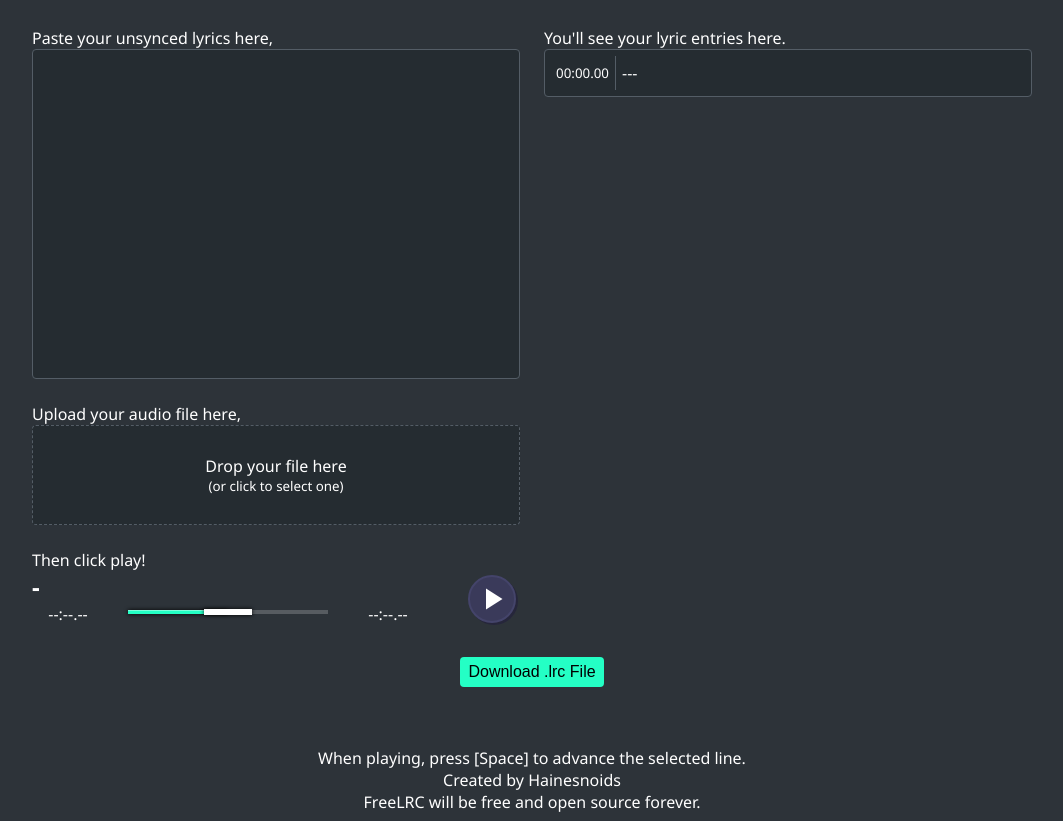
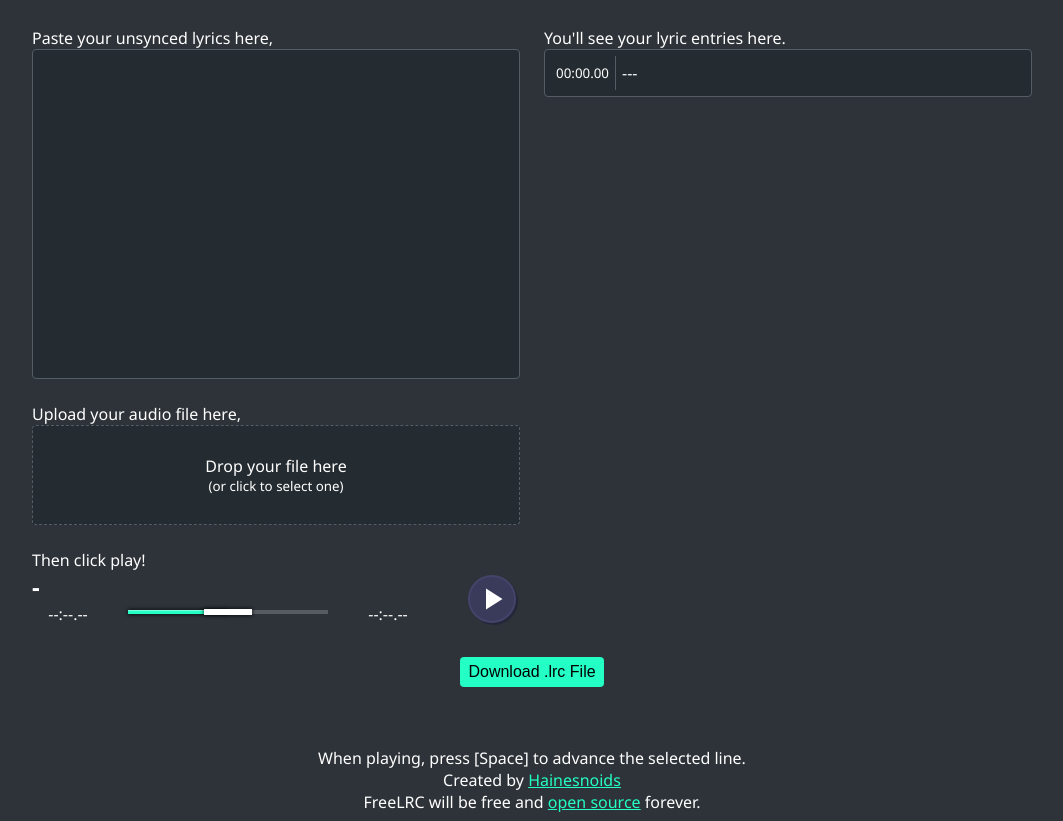
Before and after one commit to hainesnoids/freeLRC, a plain HTML site: page index.html in a window 1280 px wide. Shown: the part 163-984 px from the top of the page, without its empty margins (108-1171 px from the left). Drawn offline with nearby package versions, Linux system fonts and the light colour scheme; a script that the page names is missing.

Commit message:
hyperlinks in footer

```diff
--- a/css/root.css
+++ b/css/root.css
@@ -11,6 +11,9 @@ body {
     font-family: "Noto Sans", "Roboto", Arial, Helvetica, sans-serif;
     display: flex;
     justify-content: center;
+}
+a {
+    color: var(--accent);
 }
 .material-symbols-outlined {
     font-variation-settings:
--- a/index.html
+++ b/index.html
@@ -78,8 +78,8 @@
         </div>
         <footer>
             <span>When playing, press [Space] to advance the selected line.</span>
-            <span>Created by Hainesnoids</span>
-            <span>FreeLRC will be free and open source forever.</span>
+            <span>Created by <a href="https://ws4k.net">Hainesnoids</a></span>
+            <span>FreeLRC will be free and <a href="https://github.com/hainesnoids/freeLRC">open source</a> forever.</span>
         </footer>
     </div>
 </body>
```
Also changed, not shown: 1 other file.
